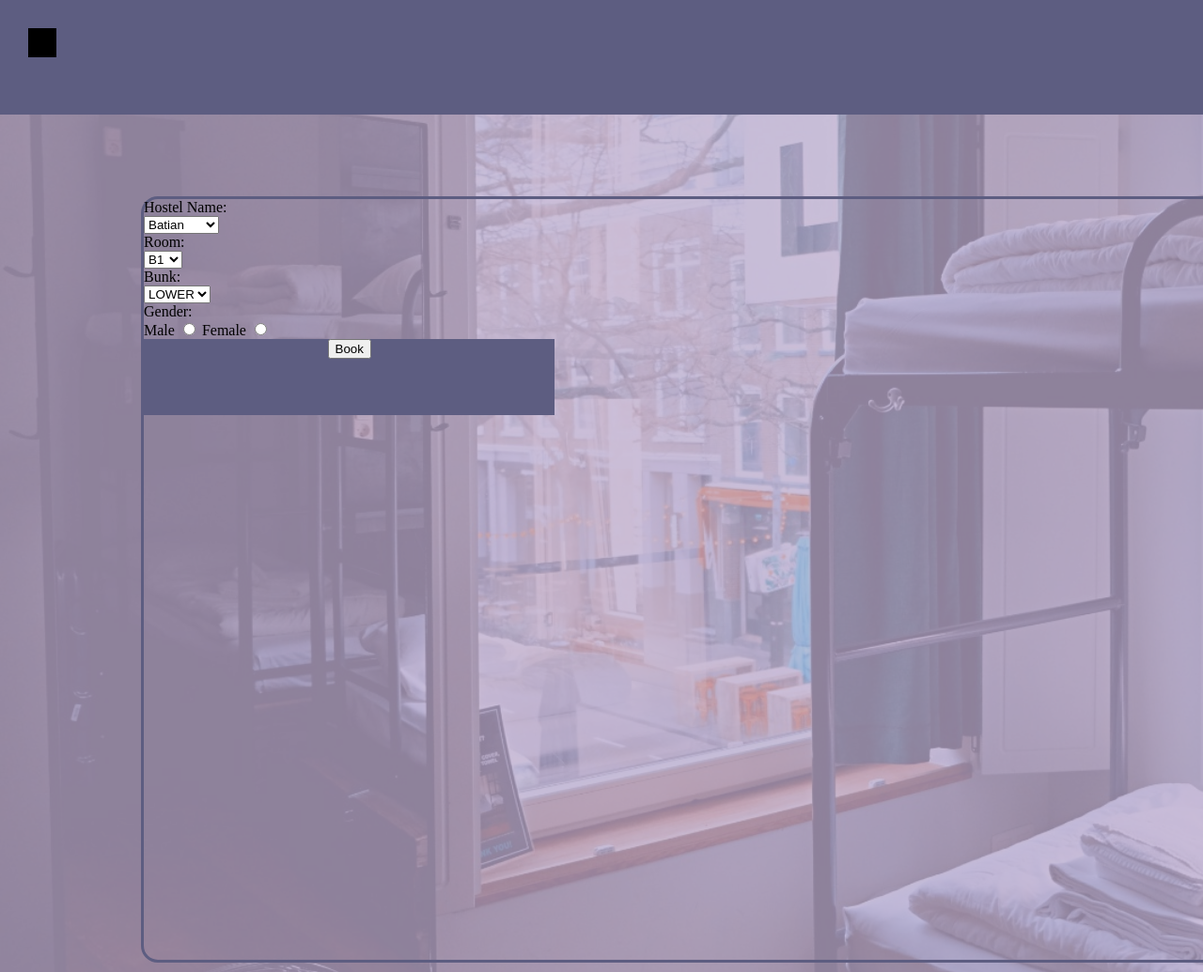
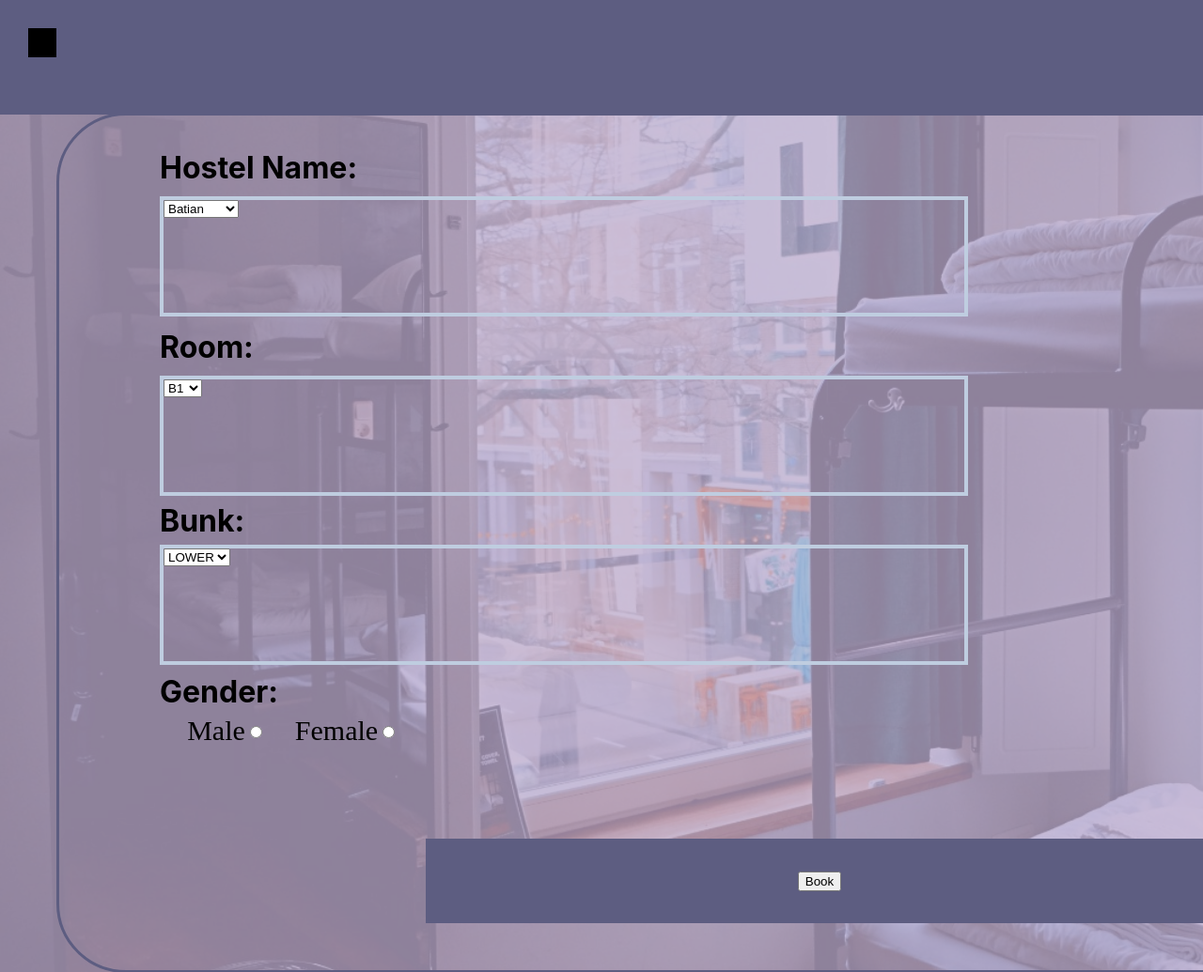
Before and after one commit to muthonijulie/HostelBookingSystem, a plain HTML site: page index.html in a window 1280 px wide. Shown: the top 1035 px of the page at 94% size. Drawn offline with Linux system fonts and the light colour scheme; placeholder pictures from the web are drawn by us.

Commit message:
second commit

```diff
--- a/index.css
+++ b/index.css
@@ -2,17 +2,15 @@ body, html {
   margin: 0;
   padding: 0;
   height: 50%;
-  justify-content: center;
-        align-items: center;
-        min-height: 100vh;
+
 }
 
-.container {
+/* .container {
   width: 50%;
   height: 50%;
   position: relative;
   background: white;
-}
+} */
 
 .background-container {
   width: 50%;
@@ -54,7 +52,126 @@ body, html {
   position: absolute;
 
 }
+.container {
+  width: 100%;
+  height: 100%;
+  position: relative;
+}
 
+.border-box {
+  width: 1720px;
+  height: 910px;
+  left: 60px;
+  top: 20px;
+  position: absolute;
+  border-radius: 74px;
+  border: 3px #5D5D81 solid;
+}
+
+.text {
+  left: 170px;
+  top: 109px;
+  position: absolute;
+  color: black;
+  font-size: 32px;
+  font-family: Inter;
+  font-weight: 700;
+  word-wrap: break-word;
+}
+
+.hostel-name{
+  width: 852px;
+  height: 96px;
+  left: 170px;
+  top: 59px;
+  position: absolute;
+
+}
+.bunk-name {
+  width: 852px;
+  height: 96px;
+  left: 170px;
+  top: 435px;
+  position: absolute;
+
+}
+.room-name{
+  width: 852px;
+  height: 96px;
+  left: 170px;
+  top: 250px;
+  position: absolute;
+
+}
+
+.room-box {
+  width: 852px;
+  height: 120px;
+  left: 170px;
+  top: 300px;
+  position: absolute;
+  border: 4px #BFCDE0 solid;
+}
+
+.hostel-name-box {
+  width: 852px;
+  height: 120px;
+  left: 170px;
+  top: 109px;
+  position: absolute;
+  border: 4px #BFCDE0 solid;
+}
+
+.bunk-box {
+  width: 852px;
+  height: 120px;
+  left: 170px;
+  top: 480px;
+  position: absolute;
+  border: 4px #BFCDE0 solid;
+}
+
+
+.gender {
+  top: 617px;
+}
+
+.gender-option {
+  width: 131px;
+  height: 39px;
+  left: 190px;
+  top: 658px;
+  position: absolute;
+  font-size:30px ;
+  border-radius: 9999px;
+  display: flex;
+  align-items: center;
+  justify-content: center;
+}
+
+.male {
+  left: 175px;
+}
+
+.female {
+  left: 303px;
+}
+
+.book-button {
+  width: 838px;
+  height: 90px;
+  left: 453px;
+  top: 793px;
+  position: absolute;
+  background: #5D5D81;
+  display: flex;
+  align-items: center;
+  justify-content: center;
+  color: black;
+  font-size: 32px;
+  font-family: Inter;
+  font-weight: 700;
+}
 
 .header {
   width: 1920px;
--- a/index.html
+++ b/index.html
@@ -15,27 +15,12 @@
         />
         <div class="overlay"></div>
       </div>
-      <div class="content-container">
-        <form action="">
-          <div
-            style="
-              width: 90%;
-              height: 45lh;
-              border-radius: 18px;
-              border: 3px #5d5d81 solid;
-              text-align: justify;
-            font:700;
-            "
-          >
-            <label for="hostelname">Hostel Name:</label><br />
-            <select id="hostelname" name="hostelname" size="1">
-              <option value="Batian">Batian</option>
-              <option value="Batian">Serengeti</option>
-              <option value="Batian">Mt Kenya</option>
-              <option value="Batian">Batian</option></select
-            ><br />
-
-            <label for="room">Room:</label><br />
+      <div class="container">
+        <div class="border-box"></div>
+        <div class="text hostel-name">Hostel Name:</div>
+        <div class="text gender">Gender:</div>
+        <div class="text room-name">Room:</div>
+        <div class="room-box">
           <select id="room" name="room" size="1">
             <option value="B1">B1</option>
             <option value="B2">B2</option>
@@ -48,38 +33,36 @@
             <option value="M1">M1</option>
             <option value="M2">M2</option>
             <option value="M3">M3</option>
-              <option value="M4">M4</option></select
-            ><br />
-
-            <label for="bunk">Bunk:</label><br />
+            <option value="M4">M4</option>
+          </select>
+        </div>
+        <div class="hostel-name-box">
+          <select id="hostel-name-box" name="hostel-name-box" size="1">
+            <option value="Batian">Batian</option>
+            <option value="Serengeti">Serengeti</option>
+            <option value="Mt Kenya">Mt Kenya</option>
+            <option value="Batian">Batian</option>
+          </select>
+        </div>
+        <div class="text bunk-name">Bunk:</div>
+        <div class="bunk-box">
           <select id="bunk" name="bunk" size="1">
             <option value="lower">LOWER</option>
             <option value="lower">UPPER</option></select
           ><br />
-
-            <label for="gender">Gender:</label><br />
-            <label for="male">Male</label>
+        </div>
+        <div class="gender-option male">
+          Male
           <input type="radio" id="male" name="gender" value="male" />
-
-            <label for="female">Female</label>
-            <input
-              type="radio"
-              id="female"
-              name="gender"
-              value="female"
-            /><br />
-            <div
-              style="
-                width: 30%;
-                height: 10%;
-                background: #5d5d81;
-                text-align: center;
-              "
-            >
+        </div>
+        <div class="book-button">
           <input type="submit" name="submit" value="Book" />
         </div>
+        <div class="gender-option female">
+          Female
+          <input type="radio" id="female" name="gender" value="female" />
         </div>
-        </form>
+      </div>
     </div>
 
     <div class="header">
@@ -87,10 +70,7 @@
       <div class="menu-icon">
         <div class="icon-container">
           <div class="icon"></div>
-            <div class="icon-bar">
-
-            </div>
-          </div>
+          <div class="icon-bar"></div>
         </div>
       </div>
     </div>
```
Lines whose indentation alone changed are shown as unchanged.
